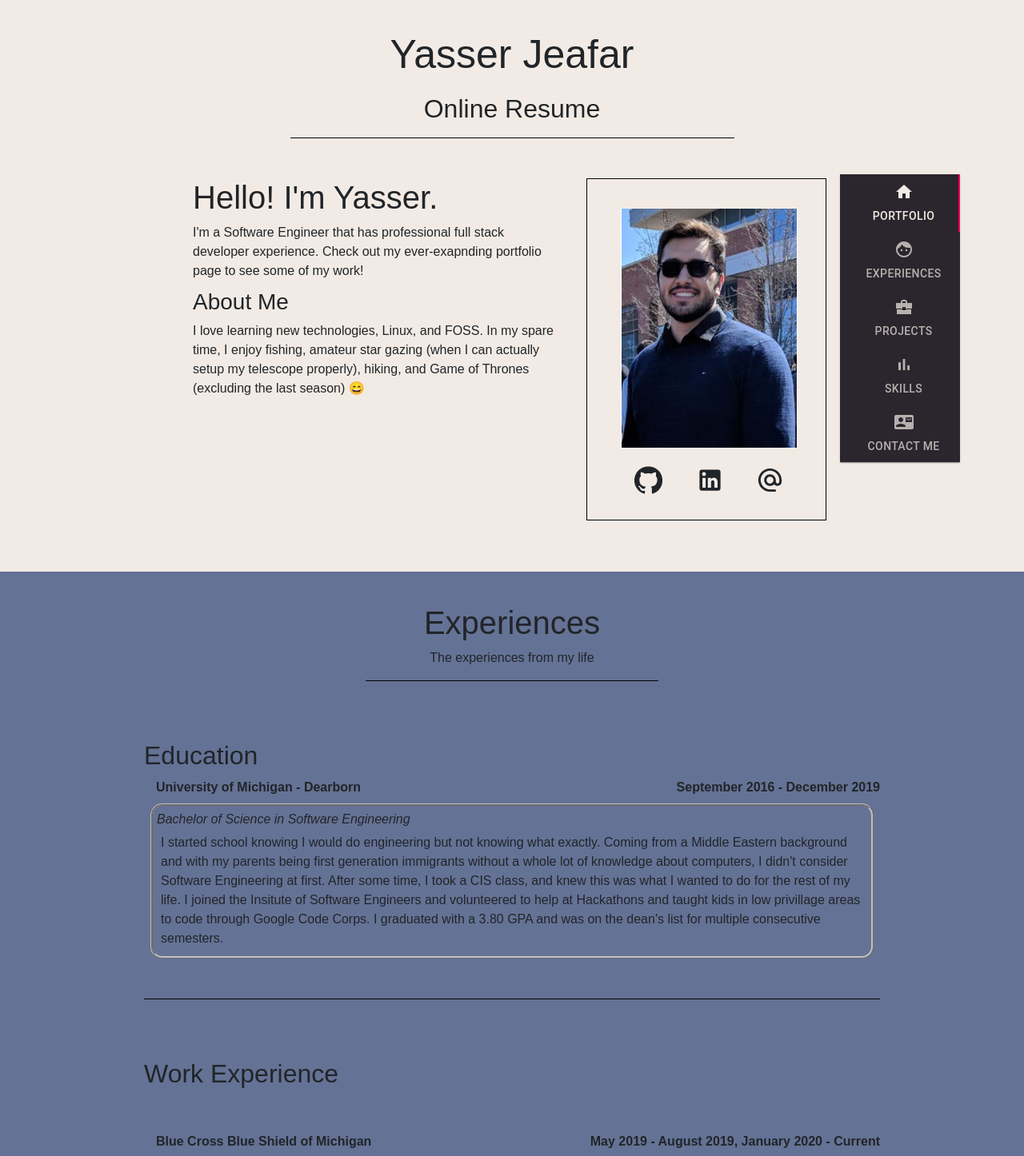
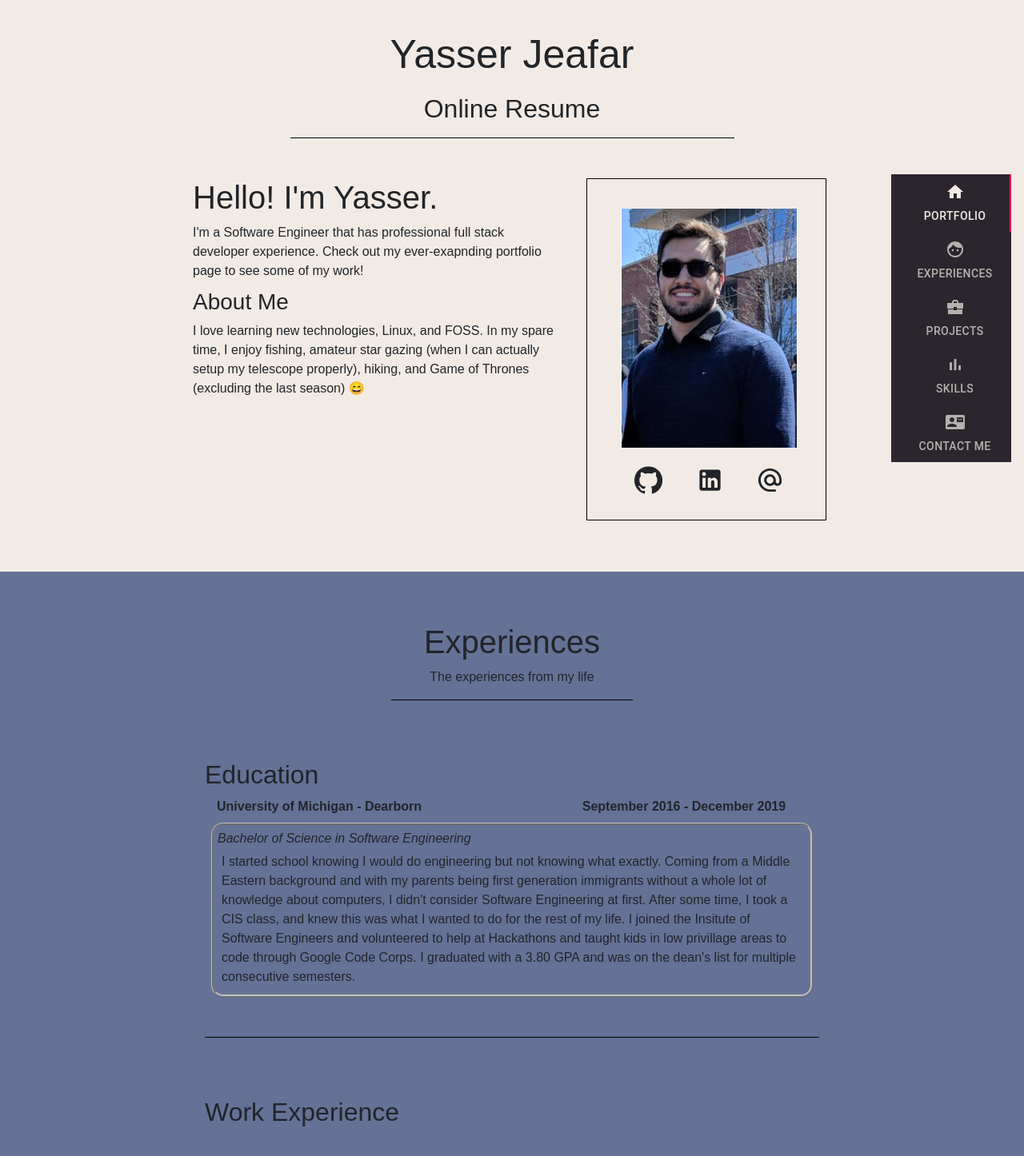
Before and after one commit to yjeafar/yjeafar.github.io, a React (Create React App) app: page / in a window 1280 px wide. Shown: the top 1446 px of the page at 80% size. Built offline with nearby package versions, Linux system fonts and the light colour scheme.

Commit message:
Fixed Styling
Changed styling so resizing makes it look much cleaner and uniform, it is now fluid padding instead of static

```diff
--- a/src/App.css
+++ b/src/App.css
@@ -37,7 +37,8 @@
 .containerStyle {
   margin-right: auto;
   margin-left: auto;
-  width: 100%;
+  width: 80%;
   max-width: 1280px;
-  padding: 40px 180px;
+  min-width: 280px;
+  padding: 5% 10%;
 }
--- a/src/css/navBar.css
+++ b/src/css/navBar.css
@@ -1,7 +1,8 @@
 .header {
     position:fixed;
-    margin-left: 82%;
+    margin-left: 87%;
     margin-top: 17%;
+    overflow: hidden;
 }
 html {
     scroll-behavior: smooth;
--- a/src/js/contact-me.js
+++ b/src/js/contact-me.js
@@ -6,7 +6,6 @@ import Button from '@material-ui/core/Button';
 import { Card, CardContent } from '@material-ui/core';
 import '../css/contact-me.css'
 import { Container, Row, Col, Alert, Spinner } from 'react-bootstrap';
-import ScrollableSection from 'react-update-url-on-scroll/lib/ScrollableSection';
 
 
 const useStyles = makeStyles((theme) => ({
@@ -14,7 +13,7 @@ const useStyles = makeStyles((theme) => ({
     margin: theme.spacing(1),
   },
   card: {
-    width: 600,
+    width: "67%",
     marginTop: 50,
     marginLeft: "auto",
     marginRight: "auto",
@@ -23,7 +22,7 @@ const useStyles = makeStyles((theme) => ({
   submitButton: {
     marginTop: 10,
     float: "right",
-    marginRight: 40,
+    marginRight: "20%",
     marginBottom: 20
   },
   clearButton: {
@@ -39,7 +38,7 @@ const useStyles = makeStyles((theme) => ({
   alert: {
     marginLeft: "auto",
     marginRight: "auto",
-    width: 600,
+    width: "80%",
   },
   spinner: {
     marginTop: 10,
--- a/src/js/experiences.js
+++ b/src/js/experiences.js
@@ -2,7 +2,6 @@ import React from 'react';
 import { Row, Container, Col } from 'react-bootstrap';
 import '../css/experiences.css';
 import { Box } from '@material-ui/core';
-import ScrollableSection from 'react-update-url-on-scroll/lib/ScrollableSection';
 
 export default function Experiences({forwardedRef}) {
   return (
@@ -19,23 +18,25 @@ export default function Experiences({forwardedRef}) {
           <h2>
             Education
         </h2>
-          <Row className='companyName'>
-            <Col xs={6} md={7}>
+          <Row className='companyName' >
+            <Col xs={6} md={7} style={{minWidth: 280}} >
+              <span >
               University of Michigan - Dearborn
+              </span>
             </Col>
-            <Col xs={6} md={5} >
-              <span style={{ float: "right" }}>
+            <Col xs={6} md={5} style={{minWidth: 200}} >
+              <span>
                 September 2016 - December 2019
             </span>
             </Col>
           </Row>
-          <Box m={1} className="boxBorder">
+          <Box m={1} className="boxBorder" >
             <Row className='positionName'>
               <Col xs={12} md={12}>
                 Bachelor of Science in Software Engineering
             </Col>
             </Row>
-            <div className="experienceContainer">
+            <div className="experienceContainer"  style={{overflow:"hidden" }}>
               I started school knowing I would do engineering but not knowing what exactly. Coming from a Middle Eastern background and with my
               parents being first generation immigrants without a whole lot of knowledge about computers, I didn't consider Software Engineering
               at first. After some time, I took a CIS class, and knew this was what I wanted to do for the rest of my life. I joined the Insitute
--- a/src/js/navBar.js
+++ b/src/js/navBar.js
@@ -31,7 +31,7 @@ export default function NavBar() {
         setValue(TabValue.Initial[window.location.hash]) // Add event listener to change tab once user types in url manually
     });
 
-    let timer = null;
+    // let timer = null;
 
     // function handleScroll(){
 
```
